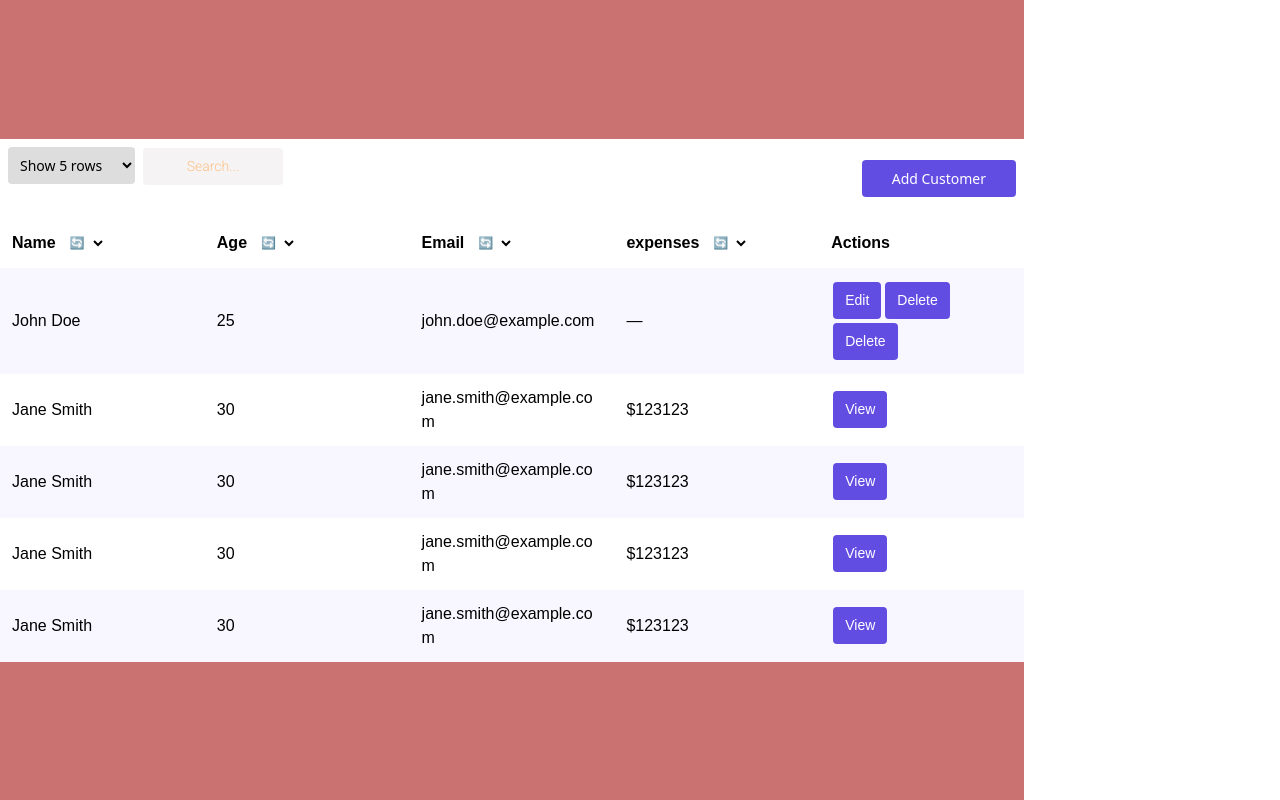
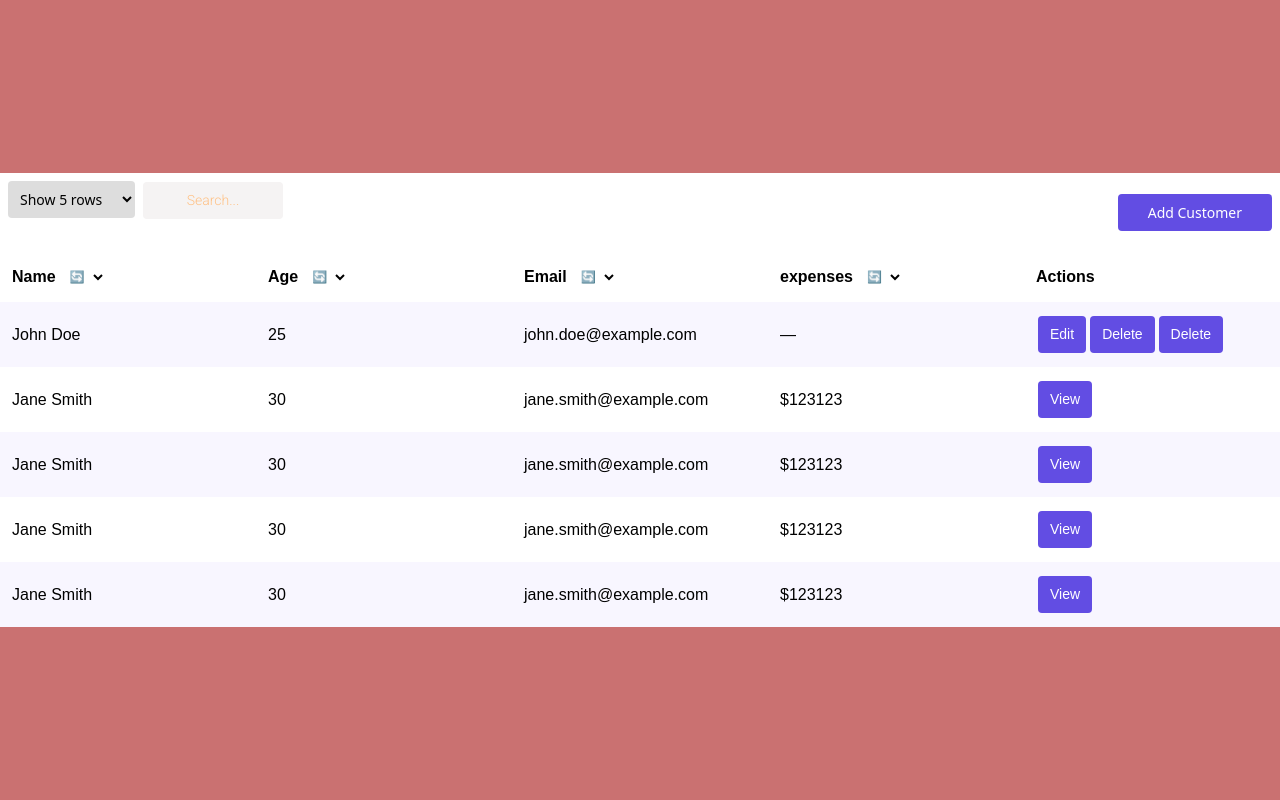
Before and after one commit to deetosh/UI_EXPENSE_TRACKER_2_0, a React (Vite) app: page /app/dashboard in a window 1280 px wide. Built offline with nearby package versions, Linux system fonts and the light colour scheme.

Commit message:
small change

```diff
--- a/src/App.jsx
+++ b/src/App.jsx
@@ -34,7 +34,7 @@ function App() {
       <div style={{
         backgroundColor: "var(--bg-primary)",
         minHeight: "100vh",
-        maxWidth:"80vw",
+        minWidth:"100vw",
         display: "flex",
         justifyContent: "center",
         alignItems: "center"
```
